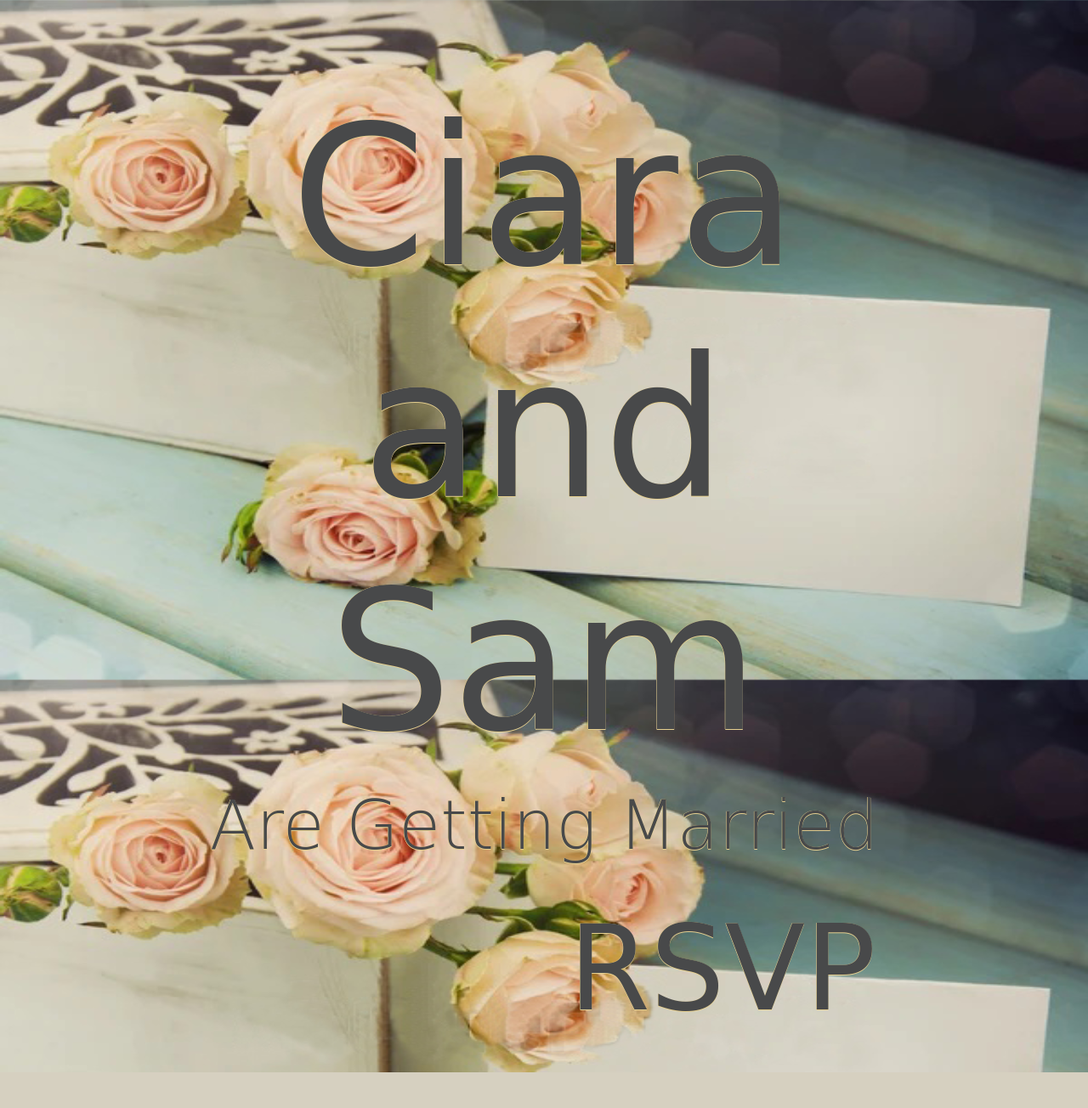
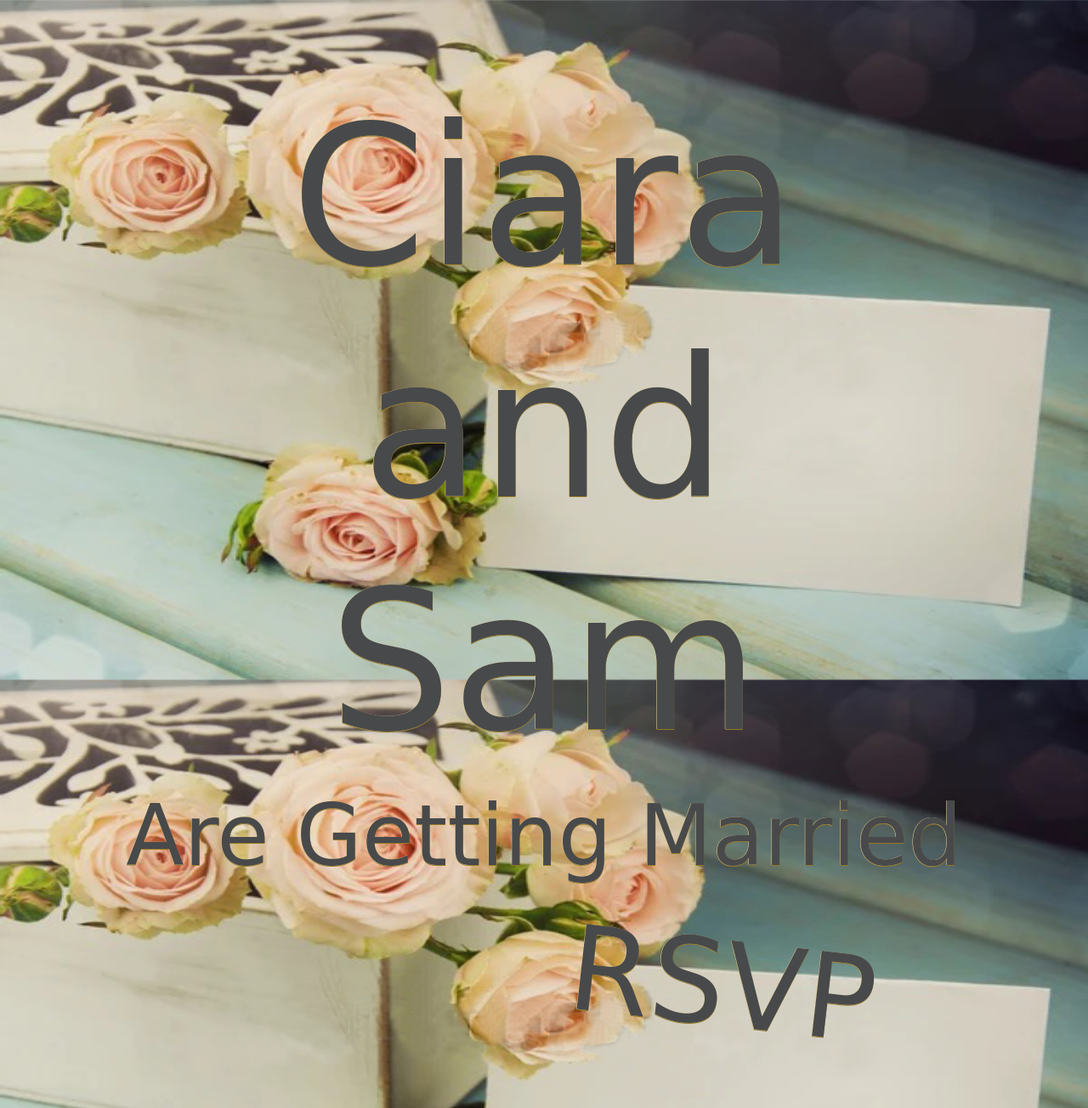
Before and after one commit to SiobhanBaines/Ciara-and-Sams-Big-Day, a Django app: page / in a window 1280 px wide. Shown: the whole page at 85% size. Before the commit the page ends 1262 px from the top, so only its background shows below. Run offline with Django 3.2, Linux system fonts and the light colour scheme; some libraries are stand-ins or nearby versions; some web fonts are replaced.

Commit message:
RSVP not sitting correctly

```diff
--- a/home/templates/home/index.html
+++ b/home/templates/home/index.html
@@ -11,15 +11,17 @@
 
 {% block content %}
 <div class="container h-100">
-    <div class="row h-100">
+    <div class="row">
         <div class="col-12">
             <h1 class="banner  text-center mt-5 pt-5">Ciara and Sam</h1>
-            <h2 class="display-1 heading-font text-center my-2">Are Getting Married</h2>
+            <h2 class="heading-font text-center my-2">Are Getting Married</h2>
         </div>
+    </div>
+    <div class="row">
         <div class="col-6"></div>
         <div class="col-6">
-            <h4>
-                <a href="" class="rsvp-button btn btn-lg rsvp text-uppercase  text-right">rsvp</a>
+            <h4 class="">
+                <a href="" class="rsvp-button btn btn-lg rsvp end-0 d-flex  align-text-bottom">RSVP</a>
             </h4>
         </div>
     </div>
--- a/static/css/base.css
+++ b/static/css/base.css
@@ -18,26 +18,28 @@ body {
     --primary-grey: #C7C8CA;
     /* --primary-font: #6e6f70; */
     --primary-font: #48494a;
-    --secondary-font: #947a27;
-    --font-shadow: #e6d090;
+    --secondary-font-shadow: #947a27;
+    --primary-font-shadow: #e6d090;
 }
 .banner,
 .rsvp {
     color: var(--primary-font);
     font-family: 'Lovers Quarrel', cursive;
-    text-shadow: -0.5px 0  var(--font-shadow), 0 1px var(--font-shadow);
+    text-shadow: -0.5px 0  var(--primary-font-shadow), 0 1px var(--secondary-font-shadow);
 }
 .banner{
     font-size: calc(2rem + 15.3vw);
 }
 .rsvp {
     font-size: calc(2rem + 8.3vw);
+    transform: rotate(6.5deg);
 }
 
 .heading-font {
+    font-size: calc(2rem + 5.3vw);
     color: var(--primary-font);
     font-family: 'Italianno', cursive;
-    text-shadow: -0.5px 0  var(--font-shadow), 0 1px var(--font-shadow);
+    text-shadow: -0.5px 0  var(--primary-font-shadow), 0 1px var(--secondary-font-shadow);
 }
 
 /* from Bulma */
@@ -59,12 +61,6 @@ body {
     body {
         background-size: 100%;
     }
-    /* .banner {
-        font-size: 16rem;
-    }
-    .rsvp {
-        font-size: 9rem;
-    } */
 }
 
 /* fixed top navbar only on medium and up */
```
Also changed, not shown: README.md. Lines whose indentation alone changed are shown as unchanged.
